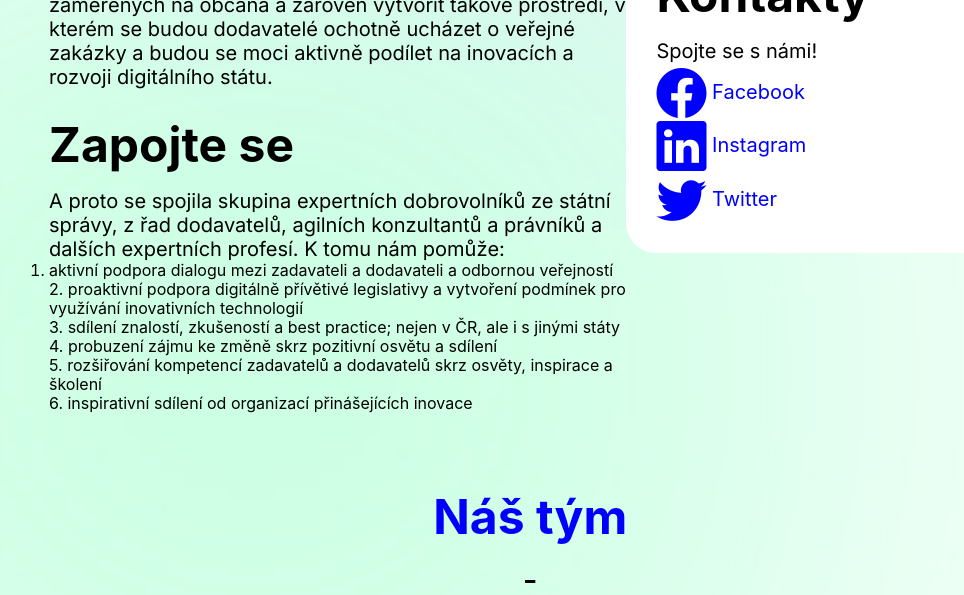
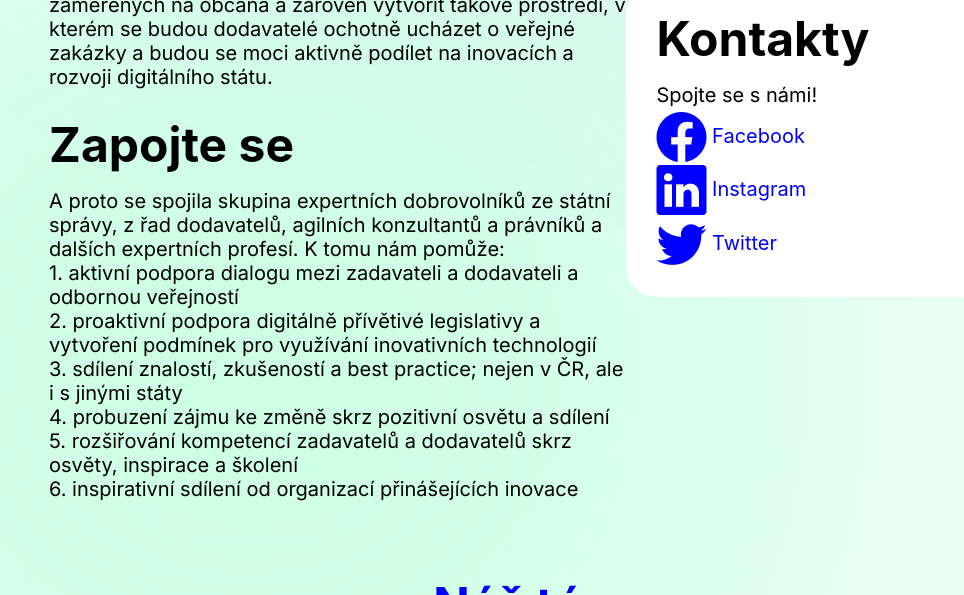
Before and after one commit to Bertik23/urednig.digital, a Jekyll site: the page built from about.markdown, in a window 1280 px wide and 900 px high, scrolled down 2527 px, cut to the strip 0-595 px from the top of the window. Shown: the whole strip, without its empty margins (109-1073 px from the left). Built offline with Jekyll 4.4.1, drawn with Linux system fonts in a browser that asks for light colours; some web fonts are replaced; a script that is not in the unit is left out.

Commit message:
Update Pages “about”

```diff
--- a/about.markdown
+++ b/about.markdown
@@ -31,13 +31,16 @@
   takové prostředí, v kterém se budou dodavatelé ochotně ucházet o veřejné
   zakázky a budou se moci aktivně podílet na inovacích a rozvoji digitálního
   státu.
-join: >-
-  A proto se spojila skupina expertních dobrovolníků ze státní správy, z řad
-  dodavatelů, agilních konzultantů a právníků a dalších expertních profesí.  K
-  tomu nám pomůže:  <br>
-
-
-  1. aktivní podpora dialogu mezi zadavateli a dodavateli a odbornou veřejností <br> 2. proaktivní podpora digitálně přívětivé legislativy a vytvoření podmínek pro využívání inovativních technologií <br> 3. sdílení znalostí, zkušeností a best practice; nejen v ČR, ale i s jinými státy <br> 4. probuzení zájmu ke změně skrz pozitivní osvětu a sdílení <br> 5. rozšiřování kompetencí zadavatelů a dodavatelů skrz osvěty, inspirace a školení <br> 6. inspirativní sdílení od organizací přinášejících inovace
+join: "A proto se spojila skupina expertních dobrovolníků ze státní správy, z
+  řad dodavatelů, agilních konzultantů a právníků a dalších expertních
+  profesí.  K tomu nám pomůže:  <br>1. aktivní podpora dialogu mezi zadavateli a
+  dodavateli a odbornou veřejností <br> 2. proaktivní podpora digitálně
+  přívětivé legislativy a vytvoření podmínek pro využívání inovativních
+  technologií <br> 3. sdílení znalostí, zkušeností a best practice; nejen v ČR,
+  ale i s jinými státy <br> 4. probuzení zájmu ke změně skrz pozitivní osvětu a
+  sdílení <br> 5. rozšiřování kompetencí zadavatelů a dodavatelů skrz osvěty,
+  inspirace a školení <br> 6. inspirativní sdílení od organizací přinášejících
+  inovace"
 permalink: /about/
 behind:
   - name: Česko.digital
```
